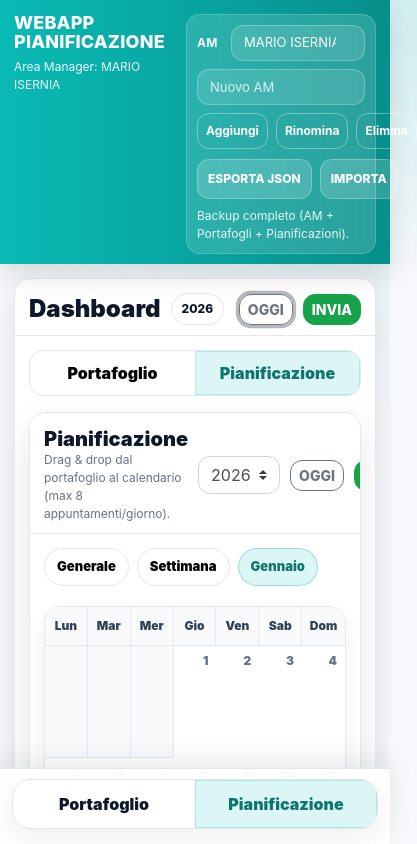
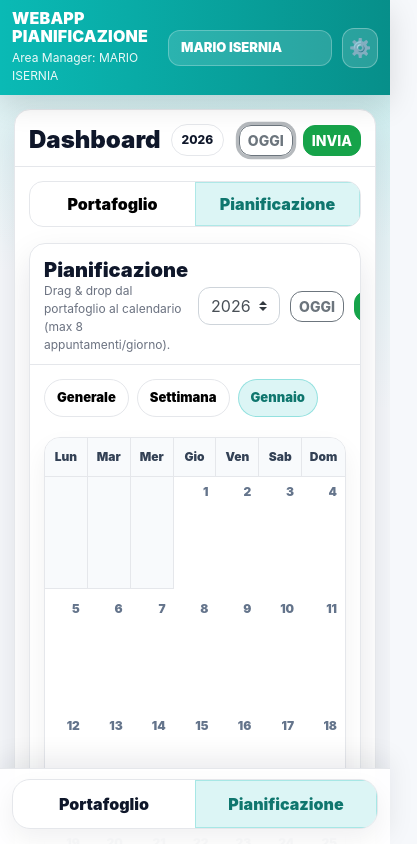
Before and after one commit to marioilgrande/weekplan, a plain HTML site: page index.html in a window 390 px wide. Both pictures are taken after a click on the button "OGGI". Shown: the whole page, 417 px wide, since content can reach past the window. Drawn offline with nearby package versions, Linux system fonts and the light colour scheme.

Commit message:
Update index.html

```diff
--- a/index.html
+++ b/index.html
@@ -48,13 +48,91 @@
       flex-direction:column;
     }
 
-    .appbar{
-      position:sticky; top:0; z-index:1030;
-      background: linear-gradient(90deg, var(--tiffany), var(--tiffany2));
-      color:#fff;
-      padding: 14px 14px calc(10px + env(safe-area-inset-top));
-      box-shadow: 0 10px 28px rgba(0,0,0,.12);
-    }
+/* Header compatta */
+.appbar{
+  position: sticky;
+  top: 0;
+  z-index: 1030;
+  background: linear-gradient(90deg, var(--tiffany), var(--tiffany2));
+  color: #fff;
+  padding: calc(10px + env(safe-area-inset-top)) 12px 10px;
+  box-shadow: 0 10px 28px rgba(0,0,0,.12);
+}
+
+.appbar-compact{
+  display:flex;
+  align-items:center;
+  justify-content:space-between;
+  gap:12px;
+}
+
+.brand-title{
+  font-weight:1000;
+  letter-spacing:.2px;
+  font-size:16px;
+  line-height:1.1;
+}
+.brand-sub{ font-size:12px; opacity:.92; margin-top:4px; }
+
+.appbar-actions{
+  display:flex;
+  align-items:center;
+  gap:10px;
+}
+
+.am-select{
+  height:36px;
+  border-radius:12px;
+  border: 1px solid rgba(255,255,255,.25) !important;
+  background: rgba(255,255,255,.14) !important;
+  color:#fff !important;
+  min-width: 160px;
+  max-width: 180px;
+  font-weight:900;
+  font-size:13px;
+}
+
+.btn-gear{
+  width:40px;
+  height:40px;
+  border-radius:12px;
+  border: 1px solid rgba(255,255,255,.30);
+  background: rgba(255,255,255,.14);
+  color:#fff;
+  font-size:18px;
+  display:flex;
+  align-items:center;
+  justify-content:center;
+}
+
+/* Mensile: la card del calendario deve usare lo spazio disponibile */
+.month-wrap{
+  height: calc(100dvh - var(--bottomH) - 180px); /* 180px = margini + header + toolbar */
+  min-height: 420px;
+}
+
+.month-grid{
+  height: 100%;
+}
+
+.day-cell{
+  height: clamp(92px, 12.5dvh, 140px); /* sempre leggibile */
+  min-height: unset;
+}
+
+.day-appointments{
+  max-height: calc(100% - 18px);
+  overflow: auto;
+  -webkit-overflow-scrolling: touch;
+}
+
+/* Non far “gonfiare” i pill */
+.appointment-item{
+  padding: 7px 10px;
+  border-radius: 12px;
+  font-size: 12px;
+}
+
     .appbar-inner{
       display:flex; align-items:flex-start; justify-content:space-between;
       gap:12px;
@@ -490,37 +568,18 @@
 
   <!-- APPBAR -->
   <header class="appbar">
-    <div class="appbar-inner">
-      <div style="min-width: 160px">
-        <div class="app-title">WEBAPP<br>PIANIFICAZIONE</div>
-        <div class="app-sub">Area Manager: <span id="amLabel"></span></div>
+    <div class="appbar-compact">
+      <div class="brand">
+        <div class="brand-title">WEBAPP PIANIFICAZIONE</div>
+        <div class="brand-sub">Area Manager: <span id="amLabel"></span></div>
       </div>
 
-      <div class="am-box">
-        <div class="am-row">
-          <div class="am-label">AM</div>
-          <select id="managerSelect" class="custom-select w-100"></select>
-        </div>
-
-        <input type="text" id="newManagerName" placeholder="Nuovo AM" class="form-control w-100">
-
-        <div class="am-actions">
-          <button class="btn btn-outline-light" onclick="addManager()">Aggiungi</button>
-          <button id="renameManagerBtn" class="btn btn-outline-light">Rinomina</button>
-          <button id="deleteManagerBtn" class="btn btn-outline-light">Elimina</button>
-        </div>
-
-        <div class="backup-mini">
-          <button id="exportAllBtn" class="btn btn-soft">ESPORTA JSON</button>
-          <label class="btn btn-soft mb-0" style="display:flex; align-items:center; justify-content:center; cursor:pointer;">
-            IMPORTA
-            <input type="file" id="importAllFile" accept=".json" hidden>
-          </label>
-        </div>
-
-        <div class="mini mt-2" style="opacity:.9;">
-          Backup completo (AM + Portafogli + Pianificazioni).
-        </div>
+      <div class="appbar-actions">
+        <select id="managerSelect" class="custom-select am-select"></select>
+
+        <button type="button" class="btn-gear" id="openSettingsBtn" aria-label="Impostazioni">
+          ⚙️
+        </button>
       </div>
     </div>
   </header>
@@ -835,6 +894,58 @@
   </div></div>
 </div>
 
+<div class="modal fade" id="settingsModal" tabindex="-1" role="dialog">
+    <div class="modal-dialog modal-dialog-centered" role="document">
+      <div class="modal-content" style="border-radius:16px;">
+        <div class="modal-header">
+          <h5 class="modal-title" style="font-weight:1000;">Impostazioni</h5>
+          <button type="button" class="close" data-dismiss="modal">&times;</button>
+        </div>
+
+        <div class="modal-body">
+          <div class="cardx" style="box-shadow:none;">
+            <div class="cardx-bd">
+              <div class="mini muted mb-2" style="font-weight:900;">Gestione Area Manager</div>
+
+              <div class="form-group mb-2">
+                <label class="mini muted mb-1">Nuovo AM</label>
+                <input type="text" id="newManagerName" class="form-control" placeholder="Nuovo AM">
+              </div>
+
+              <div class="d-flex" style="gap:10px;">
+                <button class="btn btn-outline-secondary flex-fill" onclick="addManager()">Aggiungi</button>
+                <button class="btn btn-outline-secondary flex-fill" id="renameManagerBtn">Rinomina</button>
+                <button class="btn btn-outline-secondary flex-fill" id="deleteManagerBtn">Elimina</button>
+              </div>
+            </div>
+          </div>
+
+          <div class="cardx mt-3" style="box-shadow:none;">
+            <div class="cardx-bd">
+              <div class="mini muted mb-2" style="font-weight:900;">Backup</div>
+              <div class="d-flex" style="gap:10px;">
+                <button class="btn btn-primary flex-fill" id="exportAllBtn">ESPORTA JSON</button>
+
+                <label class="btn btn-outline-secondary flex-fill mb-0" style="display:flex;align-items:center;justify-content:center;cursor:pointer;">
+                  IMPORTA
+                  <input type="file" id="importAllFile" accept=".json" hidden>
+                </label>
+              </div>
+
+              <div class="mini muted mt-2">
+                Backup completo (AM + Portafogli + Pianificazioni).
+              </div>
+            </div>
+          </div>
+        </div>
+
+        <div class="modal-footer">
+          <button class="btn btn-secondary" data-dismiss="modal">Chiudi</button>
+        </div>
+      </div>
+    </div>
+  </div>
+
 <!-- jQuery, Popper, Bootstrap JS -->
 <script src="https://code.jquery.com/jquery-3.5.1.slim.min.js"></script>
 <script src="https://cdn.jsdelivr.net/npm/popper.js@1.16.1/dist/umd/popper.min.js"></script>
@@ -2132,6 +2243,10 @@
     $('#moveModal').modal('show');
   }
 
+  document.getElementById("openSettingsBtn").addEventListener("click", () => {
+  $('#settingsModal').modal('show');
+});
+
   document.getElementById("moveYear").addEventListener("change", ()=>{
     const y=parseInt(document.getElementById("moveYear").value,10);
     renderMonthSelectForYear(y, document.getElementById("moveMonth"));
```
